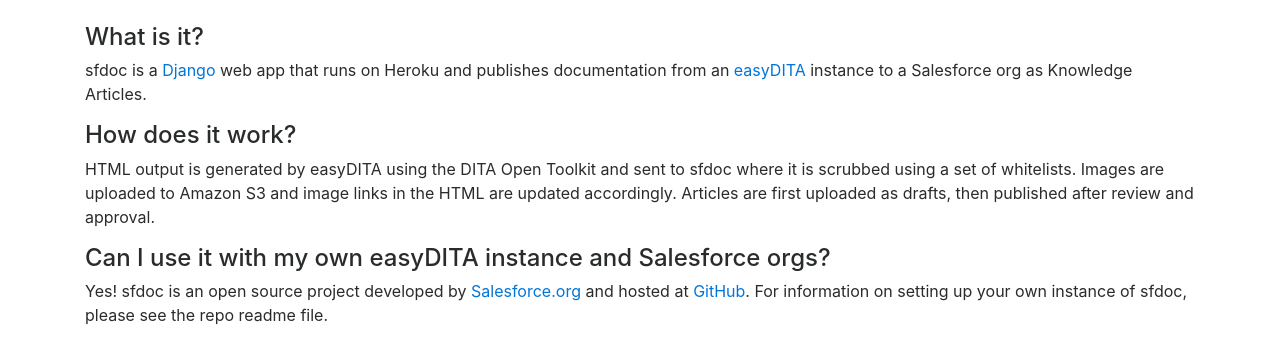
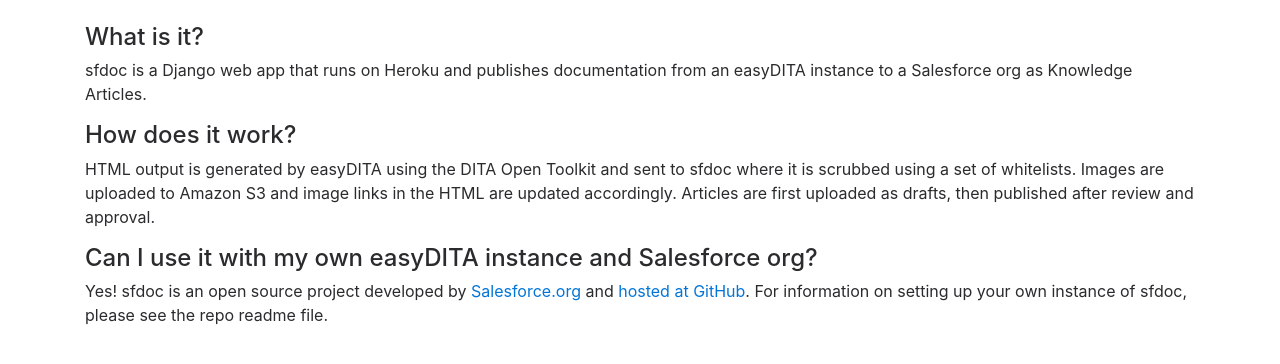
Before and after one commit to SFDO-Tooling/sfdoc, a Django app: page /about/ in a window 1280 px wide. Shown: the part 56-420 px from the top of the page. Run offline with Django 3.2, Linux system fonts and the light colour scheme; parts of the project's set-up code (start-up, migrations or seed data) failed here and were passed over; some libraries are stand-ins or nearby versions.

Commit message:
clean up about page

```diff
--- a/sfdoc/templates/pages/about.html
+++ b/sfdoc/templates/pages/about.html
@@ -2,13 +2,13 @@
 
 {% block content %}
 <h4>What is it?</h4>
-<p>sfdoc is a <a href="https://www.djangoproject.com/">Django</a> web app that runs on Heroku and publishes documentation from an <a href="https://easydita.com/">easyDITA</a> instance to a Salesforce org as Knowledge Articles.</p>
+<p>sfdoc is a Django web app that runs on Heroku and publishes documentation from an easyDITA instance to a Salesforce org as Knowledge Articles.</p>
 <h4>How does it work?</h4>
 <p>
   HTML output is generated by easyDITA using the DITA Open Toolkit and sent to sfdoc where it is scrubbed using a set of whitelists.
   Images are uploaded to Amazon S3 and image links in the HTML are updated accordingly.
   Articles are first uploaded as drafts, then published after review and approval.
 </p>
-<h4>Can I use it with my own easyDITA instance and Salesforce orgs?</h4>
-<p>Yes! sfdoc is an open source project developed by <a href="http://www.salesforce.org/">Salesforce.org</a> and hosted at <a href="https://github.com/SalesforceFoundation/sfdoc">GitHub</a>. For information on setting up your own instance of sfdoc, please see the repo readme file.</p>
+<h4>Can I use it with my own easyDITA instance and Salesforce org?</h4>
+<p>Yes! sfdoc is an open source project developed by <a href="http://www.salesforce.org/">Salesforce.org</a> and <a href="https://github.com/SalesforceFoundation/sfdoc">hosted at GitHub</a>. For information on setting up your own instance of sfdoc, please see the repo readme file.</p>
 {% endblock content %}
```
